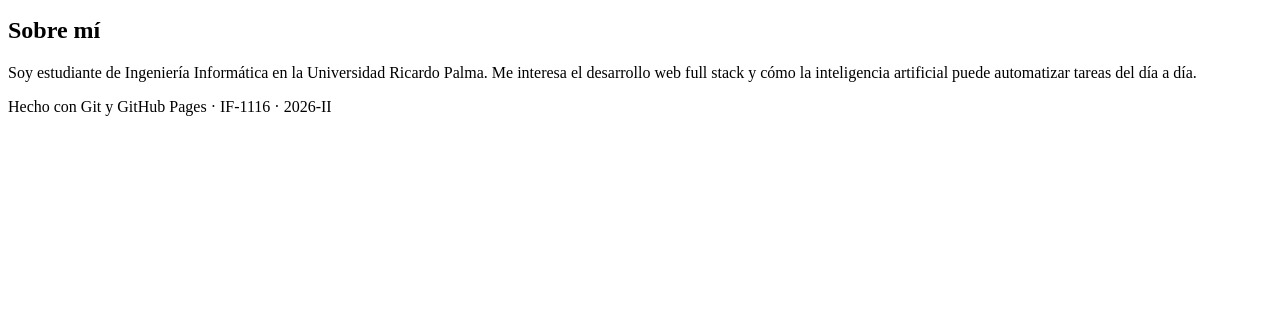
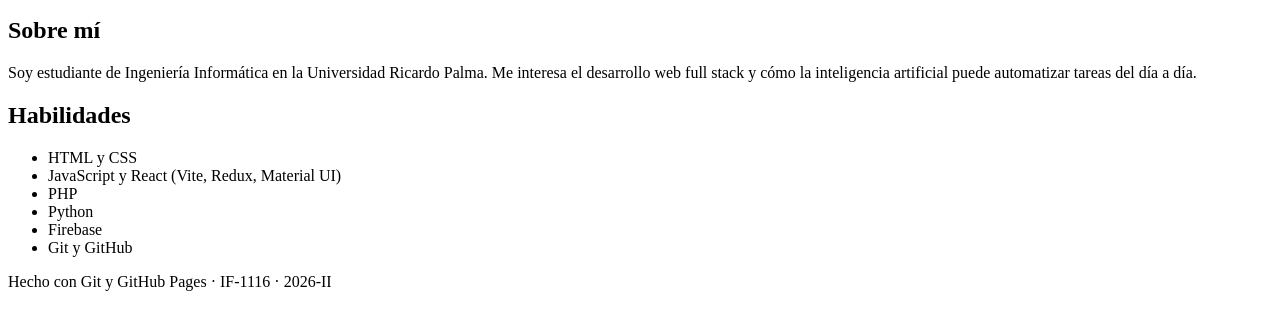
Before and after one commit to rafaaas17/rafaaas17.github.io, a plain HTML site: page index.html in a window 1280 px wide. Shown: the part 101-430 px from the top of the page. Drawn offline with Linux system fonts and the light colour scheme.

Commit message:
Agregar lista de habilidades

```diff
--- a/index.html
+++ b/index.html
@@ -19,6 +19,18 @@
         puede automatizar tareas del día a día.
       </p>
     </section>
+
+    <section id="habilidades">
+      <h2>Habilidades</h2>
+      <ul>
+        <li>HTML y CSS</li>
+        <li>JavaScript y React (Vite, Redux, Material UI)</li>
+        <li>PHP</li>
+        <li>Python</li>
+        <li>Firebase</li>
+        <li>Git y GitHub</li>
+      </ul>
+    </section>
   </main>
   <footer>
     <p>Hecho con Git y GitHub Pages · IF-1116 · 2026-II</p>
```
